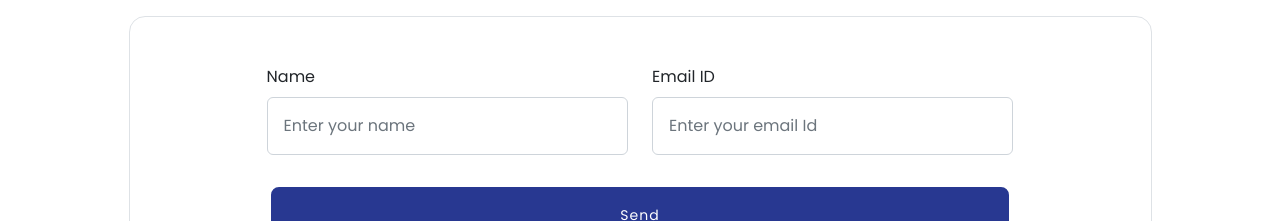
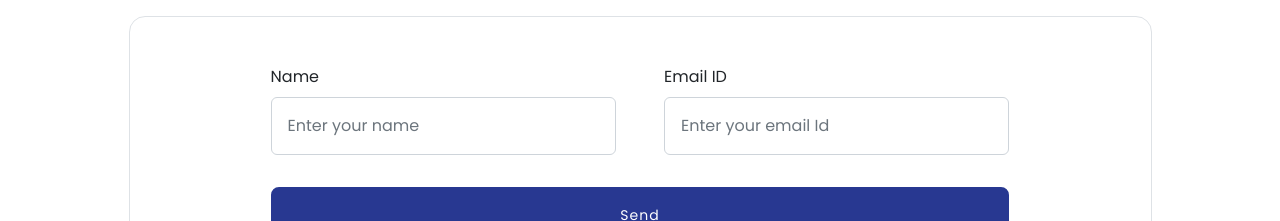
Before and after one commit to dheerajhemachandran/venturebuddy-google-auth, a React (Create React App) app: page / in a window 1280 px wide. Shown: the part 5792-6013 px from the top of the page. Built offline with nearby package versions, Linux system fonts and the light colour scheme.

Commit message:
get touch with us fixed

```diff
--- a/src/components/GetTouchWithUs.js
+++ b/src/components/GetTouchWithUs.js
@@ -10,8 +10,8 @@ const GetTouchWithUs = () => {
       </p>
 
       <form className="col-11 p-5 rounded-4 mx-auto border my-3" action="">
-        <div className="col-12 col-lg-10 mx-auto row row-cols-1 row-cols-lg-2">
-          <div>
+        <div className="col-12 col-lg-10 mx-auto row justify-content-between px-1">
+          <div className="col-6 pe-4">
             <label for="name" class="form-label">
               Name
             </label>
@@ -25,7 +25,7 @@ const GetTouchWithUs = () => {
               />
             </div>
           </div>
-          <div>
+          <div className="col-6 ps-4">
             <label for="email" class="form-label">
               Email ID
             </label>
```
